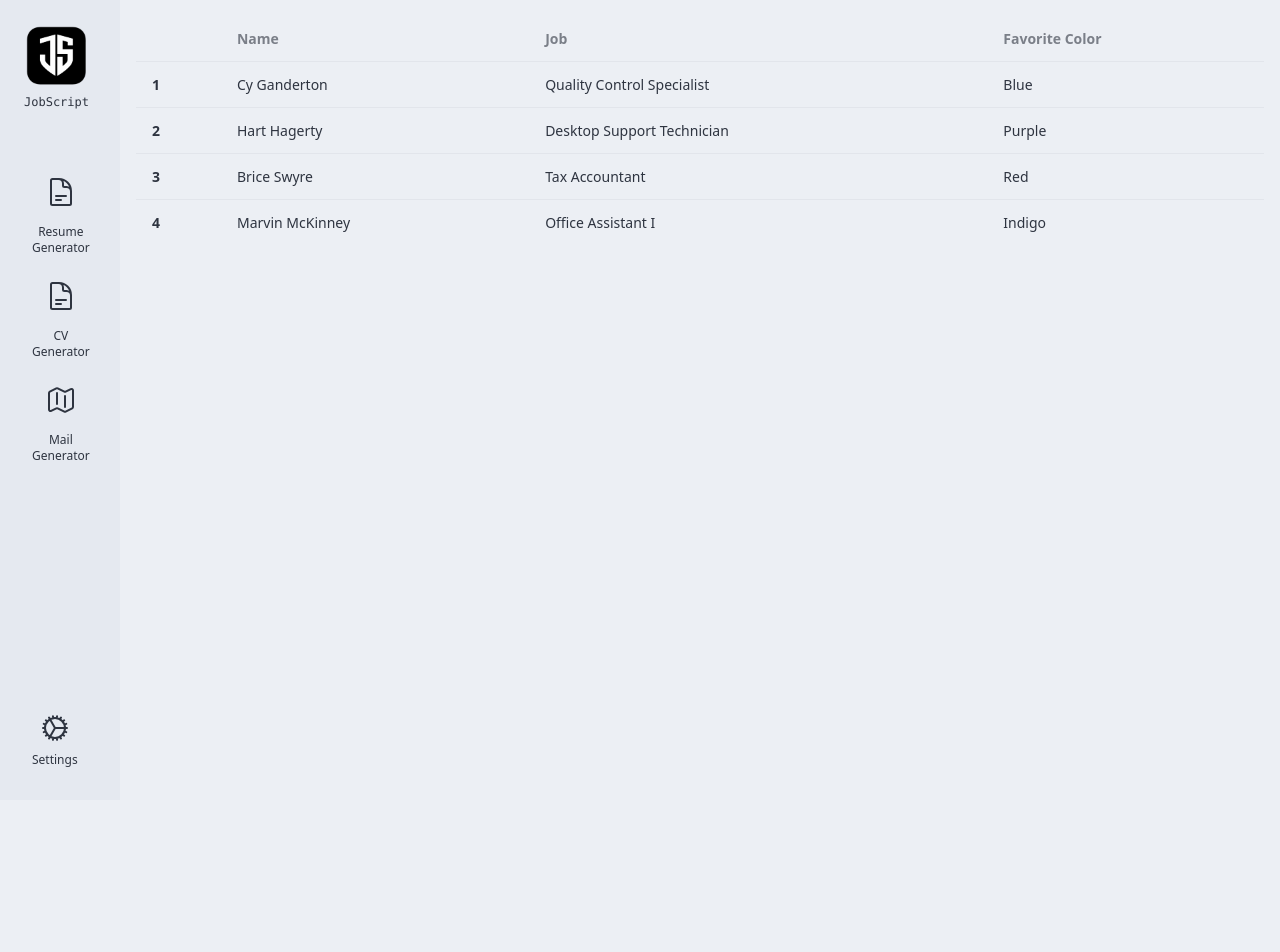
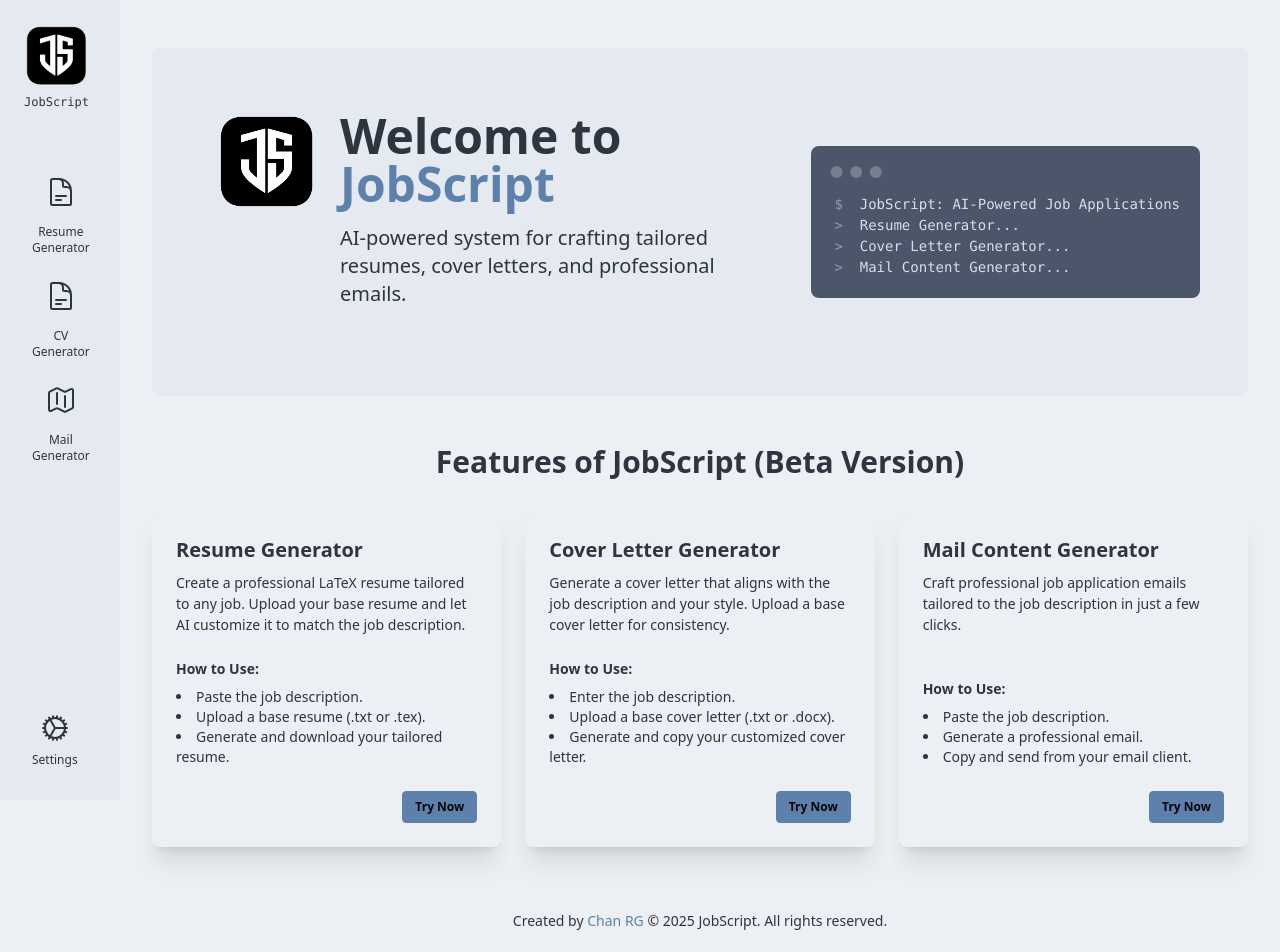
Before and after one commit to rgcsekaraa/jobscript, a Next.js app: page / in a window 1280 px wide. Shown: the top 952 px of the page. Before the commit the page ends 800 px from the top, so only its background shows below. Built offline with nearby package versions, Linux system fonts and the light colour scheme.

Commit message:
fixed home page

```diff
--- a/app/page.tsx
+++ b/app/page.tsx
@@ -1,49 +1,150 @@
+// app/page.tsx
+import Link from 'next/link';
 import Image from 'next/image';
 
 export default function Home() {
   return (
-    <div>
-      <table className="table">
-        {/* head */}
-        <thead>
-          <tr>
-            <th></th>
-            <th>Name</th>
-            <th>Job</th>
-            <th>Favorite Color</th>
-          </tr>
-        </thead>
-        <tbody>
-          {/* row 1 */}
-          <tr>
-            <th>1</th>
-            <td>Cy Ganderton</td>
-            <td>Quality Control Specialist</td>
-            <td>Blue</td>
-          </tr>
-          {/* row 2 */}
-          <tr className="hover:bg-base-300">
-            <th>2</th>
-            <td>Hart Hagerty</td>
-            <td>Desktop Support Technician</td>
-            <td>Purple</td>
-          </tr>
-          {/* row 3 */}
-          <tr>
-            <th>3</th>
-            <td>Brice Swyre</td>
-            <td>Tax Accountant</td>
-            <td>Red</td>
-          </tr>
-          {/* row 4 */}
-          <tr className="hover:bg-base-300">
-            <th>4</th>
-            <td>Marvin McKinney</td>
-            <td>Office Assistant I</td>
-            <td>Indigo</td>
-          </tr>
-        </tbody>
-      </table>
+    <div className="container mx-auto px-4 py-8 min-h-screen flex flex-col">
+      {/* Hero Section */}
+      <div className="hero bg-base-200 rounded-box p-8 mb-12">
+        <div className="hero-content flex-col lg:flex-row">
+          <div className="hero-content flex-col lg:flex-row">
+            <div className="flex flex-col lg:flex-row items-center lg:items-start text-center lg:text-left">
+              <Image
+                src="/logo.png"
+                alt="JobScript Logo"
+                width={100}
+                height={100}
+                className="mb-4 lg:mb-0 lg:mr-6"
+              />
+              <div>
+                <h1 className="text-4xl md:text-5xl font-bold mb-4">
+                  Welcome to <span className="text-primary">JobScript</span>
+                </h1>
+                <p className="text-lg md:text-xl mb-6 max-w-md">
+                  AI-powered system for crafting tailored resumes, cover
+                  letters, and professional emails.
+                </p>
+              </div>
+            </div>
+          </div>
+          <div className="hidden lg:block">
+            <div className="mockup-code">
+              <pre data-prefix="$">
+                <code>JobScript: AI-Powered Job Applications</code>
+              </pre>
+              <pre data-prefix=">">
+                <code>Resume Generator...</code>
+              </pre>
+              <pre data-prefix=">">
+                <code>Cover Letter Generator...</code>
+              </pre>
+              <pre data-prefix=">">
+                <code>Mail Content Generator...</code>
+              </pre>
+            </div>
+          </div>
+        </div>
+      </div>
+
+      {/* Features Section */}
+      <section id="features" className="mb-12">
+        <h2 className="text-3xl font-bold text-center mb-8">
+          Features of JobScript (Beta Version)
+        </h2>
+        <div className="grid grid-cols-1 md:grid-cols-3 gap-6">
+          {/* Feature 1: Resume Generator */}
+          <div className="card bg-base-100 shadow-xl hover:shadow-2xl transition-shadow">
+            <div className="card-body">
+              <h3 className="card-title text-xl font-semibold">
+                Resume Generator
+              </h3>
+              <p className="mb-4">
+                Create a professional LaTeX resume tailored to any job. Upload
+                your base resume and let AI customize it to match the job
+                description.
+              </p>
+              <h4 className="font-semibold text-sm">How to Use:</h4>
+              <ul className="list-disc list-inside text-sm mb-4">
+                <li>Paste the job description.</li>
+                <li>Upload a base resume (.txt or .tex).</li>
+                <li>Generate and download your tailored resume.</li>
+              </ul>
+              <div className="card-actions justify-end">
+                <Link href="/resume" className="btn btn-primary btn-sm">
+                  Try Now
+                </Link>
+              </div>
+            </div>
+          </div>
+
+          {/* Feature 2: Cover Letter Generator */}
+          <div className="card bg-base-100 shadow-xl hover:shadow-2xl transition-shadow">
+            <div className="card-body">
+              <h3 className="card-title text-xl font-semibold">
+                Cover Letter Generator
+              </h3>
+              <p className="mb-4">
+                Generate a cover letter that aligns with the job description and
+                your style. Upload a base cover letter for consistency.
+              </p>
+              <h4 className="font-semibold text-sm">How to Use:</h4>
+              <ul className="list-disc list-inside text-sm mb-4">
+                <li>Enter the job description.</li>
+                <li>Upload a base cover letter (.txt or .docx).</li>
+                <li>Generate and copy your customized cover letter.</li>
+              </ul>
+              <div className="card-actions justify-end">
+                <Link href="/cv" className="btn btn-primary btn-sm">
+                  Try Now
+                </Link>
+              </div>
+            </div>
+          </div>
+
+          {/* Feature 3: Mail Content Generator */}
+          <div className="card bg-base-100 shadow-xl hover:shadow-2xl transition-shadow">
+            <div className="card-body">
+              <h3 className="card-title text-xl font-semibold">
+                Mail Content Generator
+              </h3>
+              <p className="mb-4">
+                Craft professional job application emails tailored to the job
+                description in just a few clicks.
+              </p>
+              <h4 className="font-semibold text-sm">How to Use:</h4>
+              <ul className="list-disc list-inside text-sm mb-4">
+                <li>Paste the job description.</li>
+                <li>Generate a professional email.</li>
+                <li>Copy and send from your email client.</li>
+              </ul>
+              <div className="card-actions justify-end">
+                <Link href="/mail" className="btn btn-primary btn-sm">
+                  Try Now
+                </Link>
+              </div>
+            </div>
+          </div>
+        </div>
+      </section>
+
+      {/* Footer */}
+      <footer className="footer footer-center p-4 text-base-content">
+        <div>
+          <p>
+            Created by{' '}
+            <a
+              href="https://www.linkedin.com/in/rgcsekaraa/"
+              target="_blank"
+              rel="noopener noreferrer"
+              className="link link-hover text-primary"
+            >
+              Chan RG
+            </a>{' '}
+            &copy; {new Date().getFullYear()} JobScript. All rights reserved.
+          </p>
+        </div>
+      </footer>
     </div>
   );
 }
```
